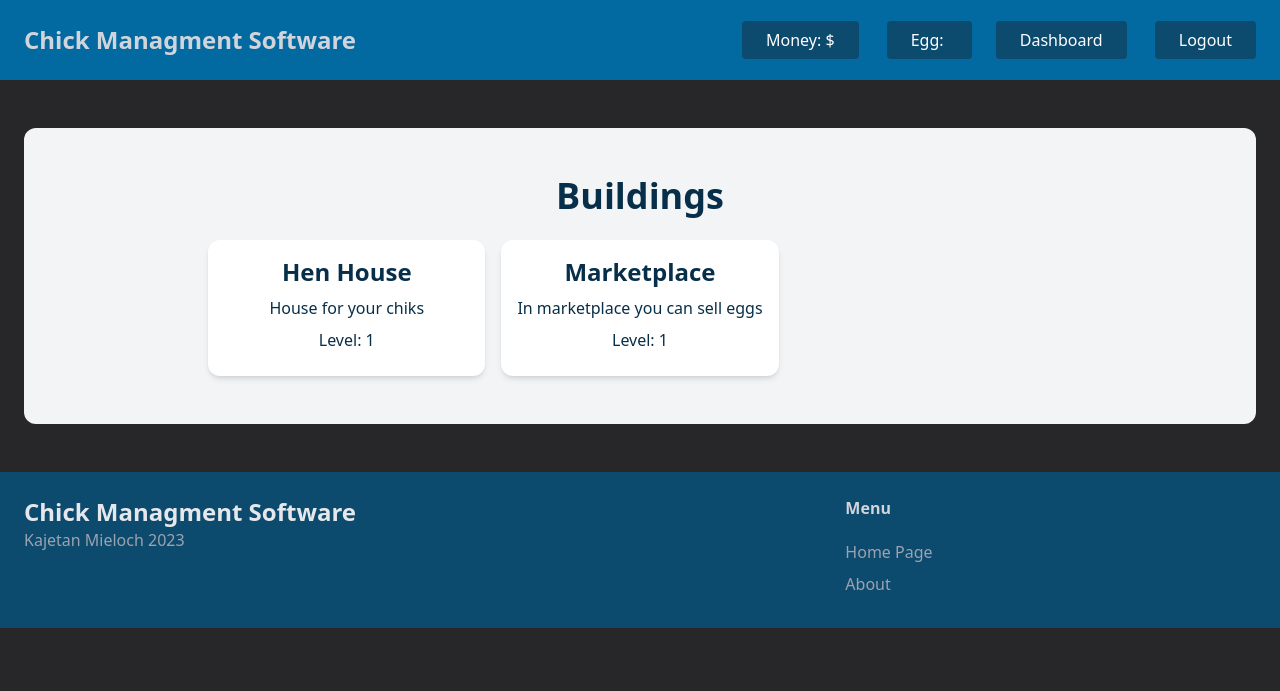
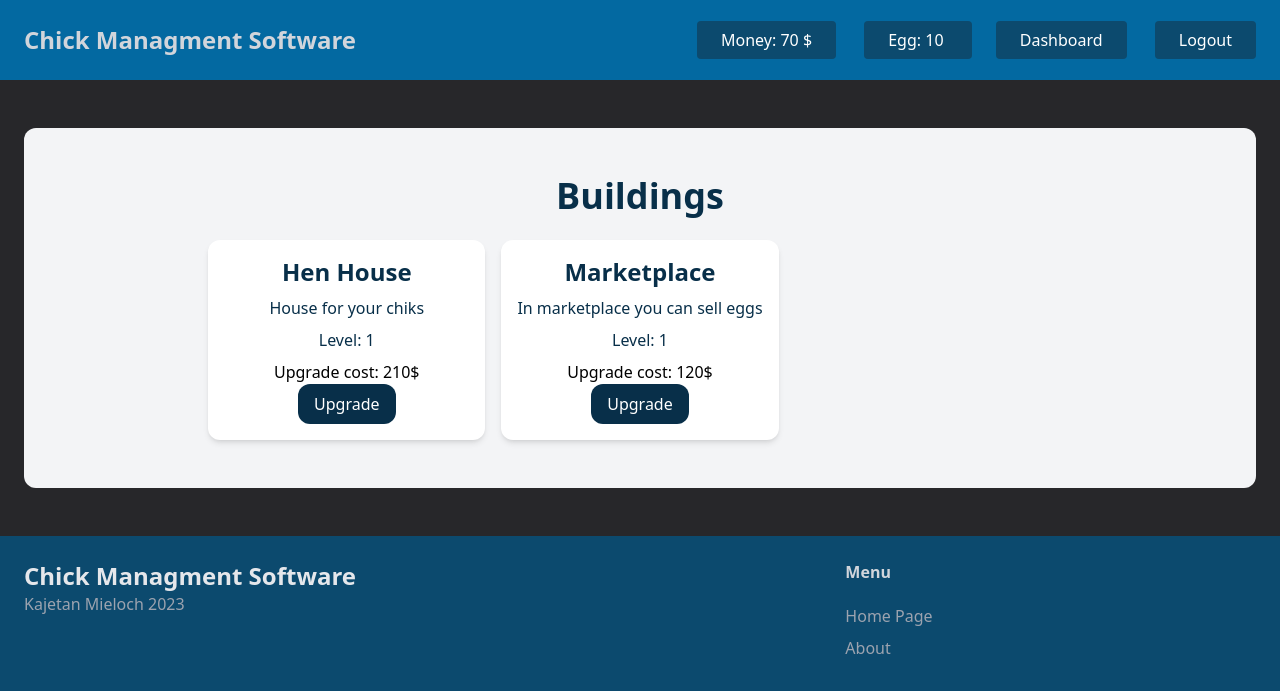
Before and after one commit to KajetanMieloch/Django-Chick-Sim, a Django app: page /buildings/ in a window 1280 px wide. Shown: the top 691 px of the page. Run offline with Django 4.2, Linux system fonts and the light colour scheme; a user stored in the database is signed in; data comes from the database, SQL or seed files in the repository; both versions use the stored data as it was after the commit; some libraries are stand-ins or nearby versions.

Commit message:
Added upgrading

```diff
--- a/buildings/templates/buildings/index.html
+++ b/buildings/templates/buildings/index.html
@@ -29,7 +29,12 @@
                 <p class="mb-2 text-center text-sky-950">{{ building.cost }}$</p>
                 {% endif %}
                 {% if building in user_profile.buildings.all %}
-                <p></p>
+                <p>Upgrade cost: {{ building_levels|get:building.id|mul:110|add:building.cost}}$</p>
+                <form method="post" action="{% url 'buildings:upgrade_building' %}">
+                    {% csrf_token %}
+                    <input type="hidden" name="building_id" value="{{ building.id }}">
+                    <button type="submit" class="px-4 py-2 text-white bg-sky-950 rounded-xl hover:bg-sky-800">Upgrade</button>
+                </form>
                 {% else %}
                 <form method="post" action="{% url 'buildings:build_building' %}">
                     {% csrf_token %}
--- a/buildings/templatetags/custom_filters.py
+++ b/buildings/templatetags/custom_filters.py
@@ -5,3 +5,7 @@ register = template.Library()
 @register.filter
 def get(dictionary, key):
     return dictionary.get(key, '')  # Provide a default value here if needed
+
+@register.filter
+def mul(value, arg):
+    return value * arg
--- a/buildings/views.py
+++ b/buildings/views.py
@@ -27,29 +27,16 @@ def upgrade_building(request):
         user_profile = UserProfile.objects.get(user=request.user)
         building_level = BuildingLevel.objects.get(user_profile=user_profile, building_id=building_id)
         building = building_level.building
-        if user_profile.money >= building.upgrade_cost(building_level.level):
-            user_profile.money -= building.upgrade_cost(building_level.level)
+        building_upgrade_cost = building_level.level*110+building.cost
+        if user_profile.money >= building_upgrade_cost:
+            user_profile.money -= building_upgrade_cost
             building_level.level += 1
             building_level.save()
             user_profile.save()
             messages.success(request, f'{building.name} upgraded to level {building_level.level}')
         else:
             messages.error(request, f'Not enough money to upgrade {building.name}')
-    return redirect('buildings:buildings')
-
-
-@login_required
-def build_building(request):
-    if request.method == 'POST':
-        building_id = request.POST.get('building_id')
-        building = Building.objects.get(id=building_id)
-        user_profile = request.user.userprofile
-        user_profile.buildings.add(building)
-        building.owned = True
-        building.save()
-        return redirect('buildings:index')
-    else:
-        return redirect('buildings:index')
+    return redirect('buildings:index')
 
 
 @login_required
--- a/core/templates/core/base.html
+++ b/core/templates/core/base.html
@@ -23,8 +23,8 @@
         </div>
         <div class="space-x-6">
             {% if user.is_authenticated %}
-            <a class="px-6 py-2 bg-sky-900 text-white rounded hover:bg-sky-800">Money: $</a>
-            <a class="px-6 py-2 bg-sky-900 text-white rounded hover:bg-sky-800">Egg: </a>
+                <a class="px-6 py-2 bg-sky-900 text-white rounded hover:bg-sky-800">Money: <span id="money-value"></span> $</a>
+                <a class="px-6 py-2 bg-sky-900 text-white rounded hover:bg-sky-800">Egg: <span id="egg-value"></span> </a>
                 <a href="{% url 'dashboard:index' %}" class="px-6 py-2 bg-sky-900 text-white rounded hover:bg-sky-800">Dashboard</a>
                 <a href="{% url 'core:logout' %}" class="px-6 py-2 bg-sky-900 text-white rounded hover:bg-sky-800">Logout</a>
             {% else %}
@@ -49,5 +49,33 @@
             <ul class="text-gray-400">
                 <li class="mb-2"><a href="/#" class="hover:text-gray-200">Home Page</a></li>
                 <li class="mb-2"><a href="/#" class="hover:text-gray-200">About</a></li>
+
+<script>
+    // Initialize variables to store the previous data
+    let previousEggValue = null;
+    let previousMoneyValue = null;
+
+    function updateLiveData() {
+        // Make an AJAX request to fetch live data
+        fetch('/live_data/')
+            .then(response => response.json())
+            .then(data => {
+                // Check if the data has changed
+                if (data.egg !== previousEggValue) {
+                    document.getElementById('egg-value').textContent = data.egg;
+                    previousEggValue = data.egg;
+                }
+
+                if (data.money !== previousMoneyValue) {
+                    document.getElementById('money-value').textContent = data.money;
+                    previousMoneyValue = data.money;
+                }
+            })
+    }
+
+    setInterval(updateLiveData, 200);
+</script>
+
+
 </body>
 </html>
--- a/core/urls.py
+++ b/core/urls.py
@@ -12,5 +12,6 @@ urlpatterns = [
     path('signup/', views.signup, name='signup'),
     path('login/', auth_views.LoginView.as_view(template_name='core/login.html', authentication_form=LoginForm), name='login'),
     path('logout/', auth_views.LogoutView.as_view(), name='logout'),
-    path('soon/', views.soon, name='soon')
+    path('soon/', views.soon, name='soon'),
+    path('live_data/', views.live_data, name='live_data'),
 ]
--- a/core/views.py
+++ b/core/views.py
@@ -1,6 +1,8 @@
 from django.shortcuts import render, redirect
 from user.models import UserProfile, BuildingLevel
 from buildings.models import Building
+from django.http import JsonResponse
+from django.contrib.auth.decorators import login_required
 
 from .forms import SignupForm
 
@@ -31,5 +33,15 @@ def signup(request):
         'form': form,
     })
 
+@login_required
+def live_data(request):
+
+    user_profile = UserProfile.objects.get(user=request.user)
+
+    return JsonResponse({
+        'egg': user_profile.egg,
+        'money': user_profile.money,
+    })
+
 def soon(request):
     return render(request, 'core/soon.html')
--- a/user/models.py
+++ b/user/models.py
@@ -4,9 +4,9 @@ from buildings.models import Building
 
 class UserProfile(models.Model):
     user = models.OneToOneField(User, on_delete=models.CASCADE)
-    money = models.IntegerField(default=0)
     buildings = models.ManyToManyField(Building, related_name='user_profiles')
     buildings_level = models.ManyToManyField(Building, through='BuildingLevel', related_name='user_profile_levels_new')
+    money = models.IntegerField(default=0)
     egg = models.IntegerField(default=0)
     egg_per_second = models.IntegerField(default=0)
     money_per_second = models.IntegerField(default=0)
```
Also changed, not shown: db.sqlite3.
